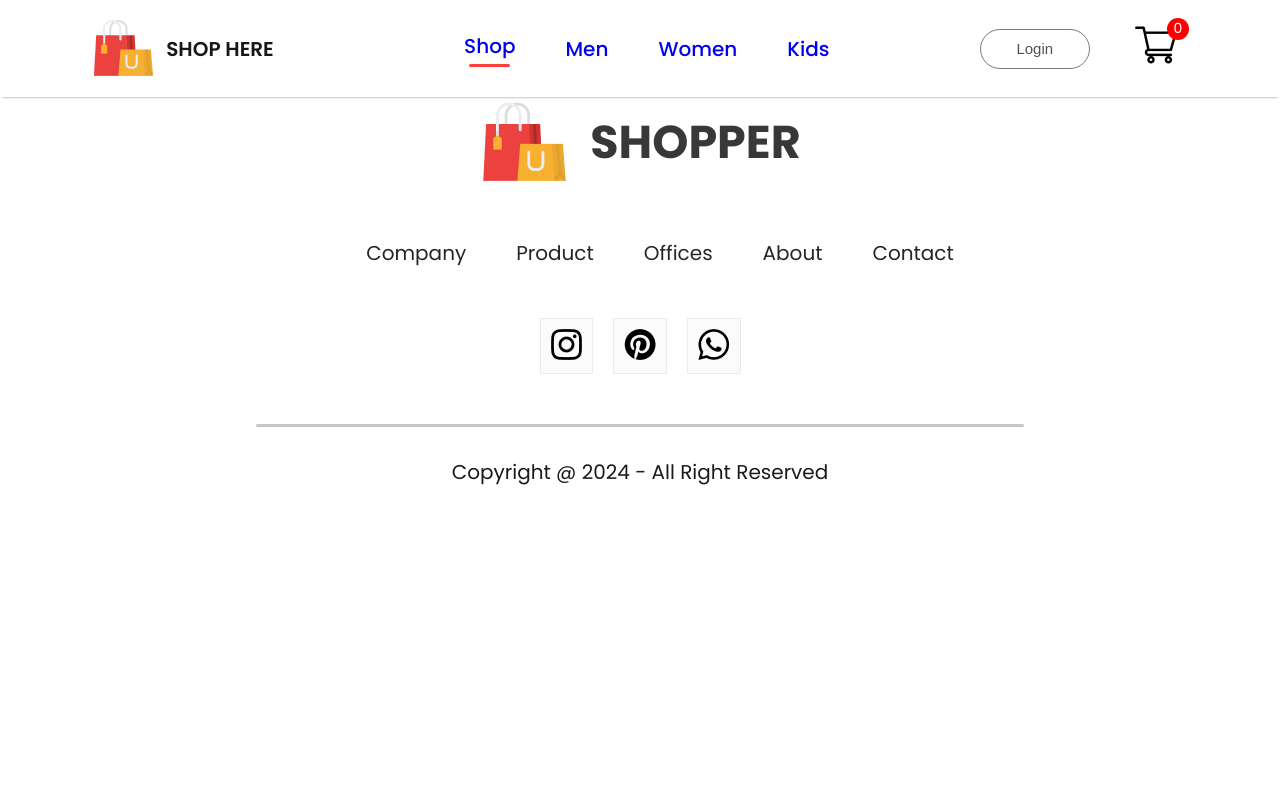
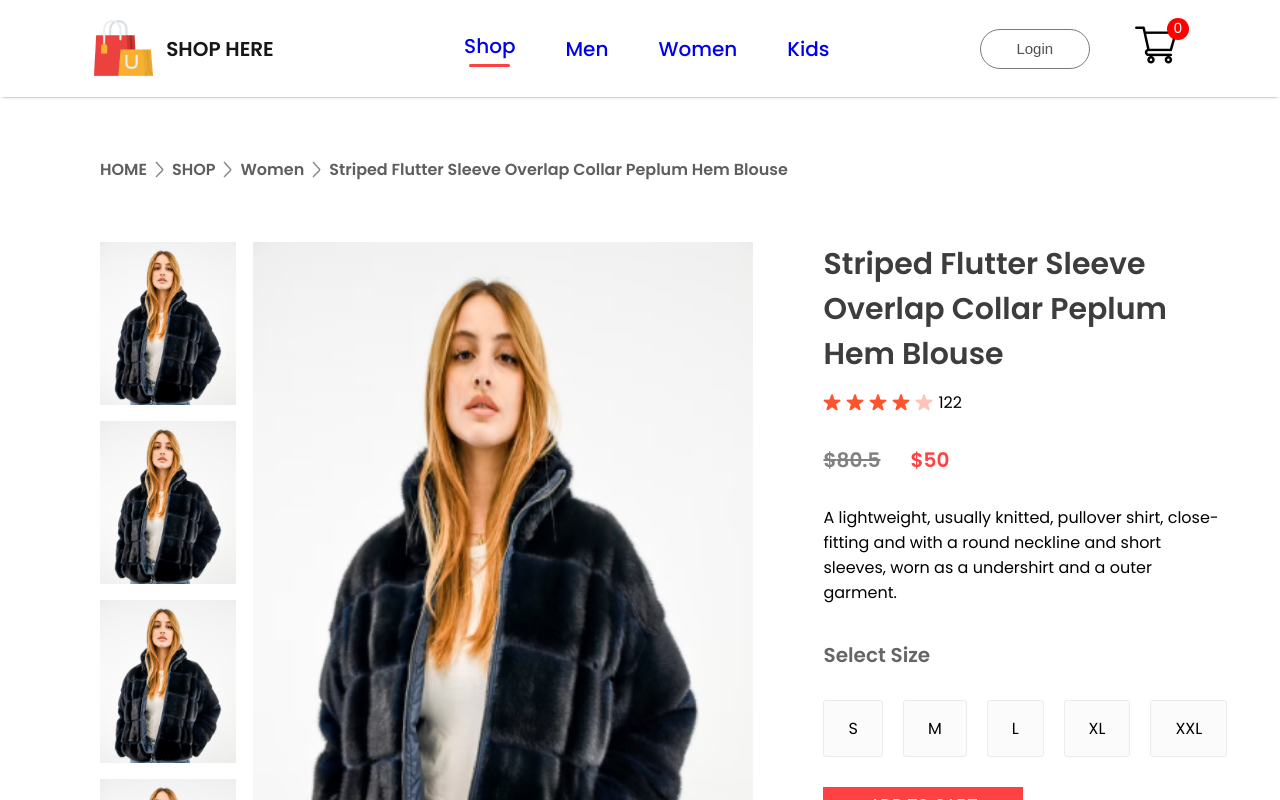
Before and after one commit to Bhaskar977/ShopHere, a React (Create React App) app in the folder frontend/: page /product/1 in a window 1280 px wide. Shown: the top 800 px of the page. Built offline with nearby package versions, Linux system fonts and the light colour scheme.

Commit message:
changes done

```diff
--- a/frontend/src/App.js
+++ b/frontend/src/App.js
@@ -30,7 +30,7 @@ function App() {
             element={<ShopCategory banner={kid_banner} category="kid" />}
           ></Route>
           <Route path="/product" element={<Product />}></Route>
-          <Route path=":productId" element={<Product />}></Route>
+          <Route path="/product/:productId" element={<Product />}></Route>
           <Route path="/cart" element={<Cart />}></Route>
           <Route path="/login" element={<LoginSignup />}></Route>
         </Routes>
--- /dev/null
+++ b/frontend/src/Components/Breadcrumb/Breadcrumb.css
@@ -0,0 +1,10 @@
+.breadcrumb{
+    display: flex;
+    align-items: center;
+    gap: 8px;
+    color: #5e5e5e;
+    font-size: 16px;
+    font-weight: 600;
+    margin: 60px 100px;
+    text-transform: capitalize;
+}
--- /dev/null
+++ b/frontend/src/Components/Breadcrumb/Breadcrumb.jsx
@@ -0,0 +1,17 @@
+import React from "react";
+import "./Breadcrumb.css";
+import arrow_icon from "../Assets/breadcrum_arrow.png";
+
+const Breadcrumb = (props) => {
+  const { product } = props;
+  return (
+    <div className="breadcrumb">
+      HOME <img src={arrow_icon} alt="" />
+      SHOP <img src={arrow_icon} alt="" />
+      {product.category} <img src={arrow_icon} alt="" />
+      {product.name}
+    </div>
+  );
+};
+
+export default Breadcrumb;
--- a/frontend/src/Components/Item/Item.jsx
+++ b/frontend/src/Components/Item/Item.jsx
@@ -1,10 +1,13 @@
 import React from "react";
 import "./Item.css";
+import { Link } from "react-router-dom";
 
 const Item = (props) => {
   return (
     <div className="item">
-      <img src={props.image} alt="" />
+      <Link to={`/product/${props.id}`}>
+        <img src={props.image} alt="" />
+      </Link>
       <p>{props.name}</p>
       <div className="item-prices">
         <div className="item-price-new">${props.new_price}</div>
--- /dev/null
+++ b/frontend/src/Components/ProductDisplay/ProductDisplay.css
@@ -0,0 +1,102 @@
+.productdisplay{
+    display: flex;
+    margin: 0 100px;
+}
+
+.productdisplay-left{
+    display: flex;
+    gap: 17px;
+}
+
+.productdisplay-img-list{
+    display: flex;
+    flex-direction: column;
+    gap: 16px;
+}
+
+.productdisplay-img-list img{
+    height: 163px;
+}
+
+.productdisplay-main-img{
+    width: 500px;
+    height: 700px;
+}
+
+.productdisplay-right{
+    margin: 0 70px;
+    display: flex;
+    flex-direction: column;
+}
+
+.productdisplay-right h1{
+    color: #3d3d3d;
+    font-size: 30px;
+    font-weight: 600;
+}
+
+.productdisplay-right-stars{
+    display: flex;
+    align-items: center;
+    margin-top: 13px;
+    gap: 5px;
+}
+
+.productdisplay-right-prices{
+    display: flex;
+    margin: 30px 0;
+    gap: 30px;
+    font-size: 20px;
+    font-weight: 600;
+}
+
+.productdisplay-right-price-old{
+    color: #818181;
+    text-decoration: line-through;
+}
+
+.productdisplay-right-price-new{
+    color: #ff4141;
+}
+
+.productdisplay-right-size h1{
+    margin-top: 35px;
+    color: #656565;
+    font-size: 20px;
+    font-weight: 600;
+}
+
+.productdisplay-right-sizes{
+    display: flex;
+    margin: 30px 0;
+    gap: 20px;
+}
+
+.productdisplay-right-sizes div{
+    padding: 15px 24px;
+    background: #fbfbfb;
+    border: 1px solid #ebebeb;
+    border-radius: 3px;
+    cursor: pointer;
+}
+
+.productdisplay-right button{
+    padding: 10px 20px;
+    width: 200px;
+    font-size: 16px;
+    font-weight: 400;
+    color: #fff;
+    background: #ff4141;
+    border: none;
+    outline: none;
+    margin-bottom: 40px;
+    cursor: pointer;
+}
+
+.productdisplay-right-category{
+    margin-top: 10px;
+}
+
+.productdisplay-right-category span{
+    font-weight: 600;
+}
--- /dev/null
+++ b/frontend/src/Components/ProductDisplay/ProductDisplay.jsx
@@ -0,0 +1,62 @@
+import React from "react";
+import "./ProductDisplay.css";
+import star_icon from "../Assets/star_icon.png";
+import star_dull_icon from "../Assets/star_dull_icon.png";
+
+const ProductDisplay = (props) => {
+  const { product } = props;
+  return (
+    <div className="productdisplay">
+      <div className="productdisplay-left">
+        <div className="productdisplay-img-list">
+          <img src={product.image} alt="" />
+          <img src={product.image} alt="" />
+          <img src={product.image} alt="" />
+          <img src={product.image} alt="" />
+        </div>
+        <div className="productdisplay-img">
+          <img className="productdisplay-main-img" src={product.image} alt="" />
+        </div>
+      </div>
+      <div className="productdisplay-right">
+        <h1>{product.name}</h1>
+        <div className="productdisplay-right-stars">
+          <img src={star_icon} alt="" />
+          <img src={star_icon} alt="" />
+          <img src={star_icon} alt="" />
+          <img src={star_icon} alt="" />
+          <img src={star_dull_icon} alt="" />
+          <p>122</p>
+        </div>
+        <div className="productdisplay-right-prices">
+          <div className="productdisplay-right-price-old">
+            ${product.old_price}
+          </div>
+          <div className="productdisplay-right-price-new">
+            ${product.new_price}
+          </div>
+        </div>
+        <div className="productdisplay-right-description">
+          A lightweight, usually knitted, pullover shirt, close-fitting and with
+          a round neckline and short sleeves, worn as a undershirt and a outer
+          garment.
+        </div>
+        <div className="productdisplay-right-size">
+            <h1>Select Size</h1>
+            <div className="productdisplay-right-sizes">
+                <div>S</div>
+                <div>M</div>
+                <div>L</div>
+                <div>XL</div>
+                <div>XXL</div>
+            </div>
+        </div>
+        <button>ADD TO CART</button>
+        <p className="productdisplay-right-category"><span>Category:</span>Women,T-shirt,Crop Top</p>
+        <p className="productdisplay-right-category"><span>Tags:</span>Modern,latest</p>
+      </div>
+    </div>
+  );
+};
+
+export default ProductDisplay;
--- a/frontend/src/Pages/Product.jsx
+++ b/frontend/src/Pages/Product.jsx
@@ -1,9 +1,22 @@
-import React from 'react'
+import React, { useContext } from "react";
+import { ShopContext } from "../Context/ShopContext";
+import { useParams } from "react-router-dom";
+import Breadcrumb from "../Components/Breadcrumb/Breadcrumb";
+import ProductDisplay from "../Components/ProductDisplay/ProductDisplay";
 
 const Product = () => {
+  const { all_product } = useContext(ShopContext);
+  const { productId } = useParams();
+
+  // To get the product of the given productId that we are searching for.
+  const product = all_product.find((el) => el.id === +productId);
+
   return (
-    <div>Product</div>
-  )
-}
+    <div>
+      <Breadcrumb product={product} />
+      <ProductDisplay product={product} />
+    </div>
+  );
+};
 
-export default Product
+export default Product;
```
